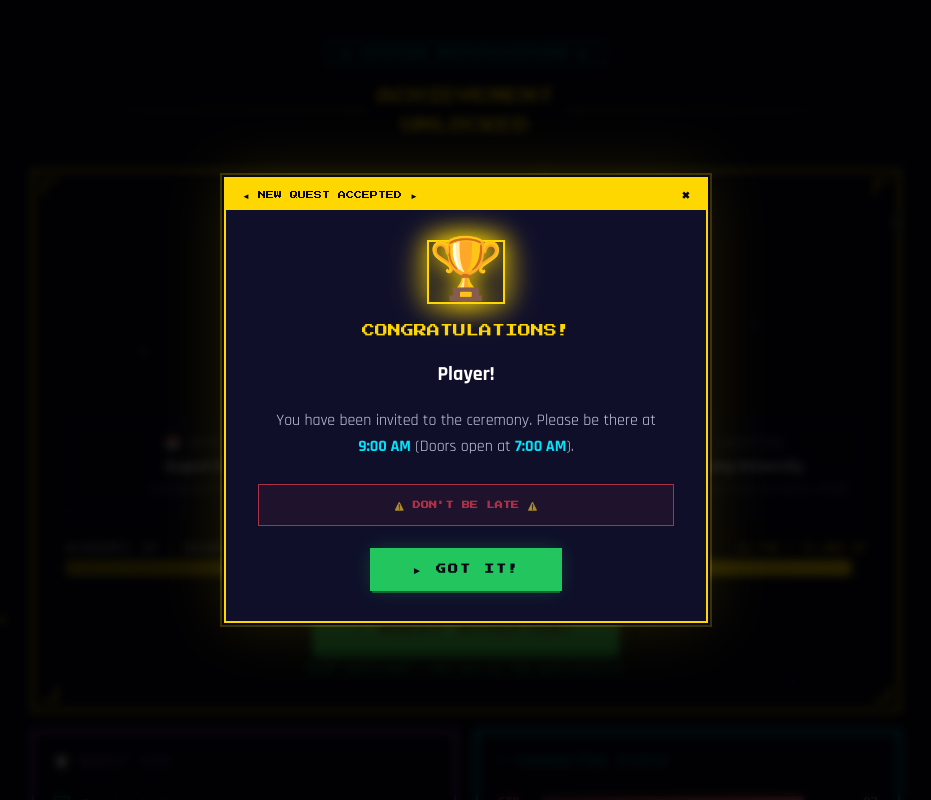
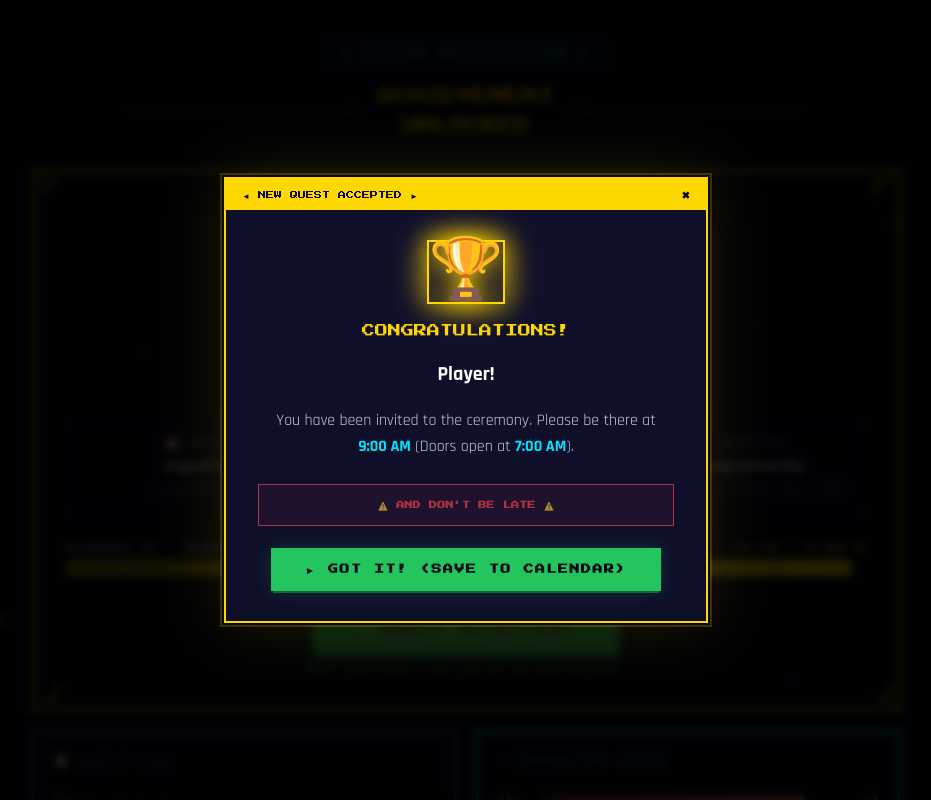
Before and after one commit to stv672/graduation-invitation, a React (Vite) app: page / in a window 1280 px wide. Both pictures are taken after a click on the button "► ACCEPT QUEST". Shown: the top 800 px of the page, without its empty margins (174-1105 px from the left). Built offline with nearby package versions, Linux system fonts and the light colour scheme.

Commit message:
Add files via upload

```diff
--- a/src/app/App.tsx
+++ b/src/app/App.tsx
@@ -1,7 +1,7 @@
 import { useState, useEffect } from "react";
 
 const ACHIEVEMENTS = [
-  { id: 1, icon: "🎓", title: "Scholar Supreme", desc: "Completed 5 years of academic quests", xp: 5000, unlocked: true },
+  { id: 1, icon: "🎓", title: "Scholar Supreme", desc: "Completed 4 years of academic quests", xp: 5000, unlocked: true },
   { id: 2, icon: "📜", title: "Thesis Conqueror", desc: "Defeated the final boss: the dissertation", xp: 3500, unlocked: true },
   { id: 3, icon: "⚔️", title: "All-Nighter Survivor", desc: "Endured 100+ hours of study marathons", xp: 2000, unlocked: true },
   { id: 4, icon: "🏆", title: "Academic Legend", desc: "Barely survived all subjects...", xp: 4200, unlocked: true },
@@ -23,6 +23,20 @@ const STATS = [
   { label: "WIS", value: 91, color: "#ffd700" },
   { label: "CHA", value: 82, color: "#22c55e" },
 ];
+
+// Hàm mở Google Calendar với thông tin sự kiện được điền sẵn
+function openGoogleCalendar() {
+  const title = encodeURIComponent("The Grand Graduation Ceremony - Duy Le");
+  const details = encodeURIComponent("Graduation Ceremony of Duy Le - Bachelor of Information Technology.");
+  const location = encodeURIComponent("Van Lang University, 69/68 Dang Thuy Tram, An Nhon, HCMC");
+  // Ngày 06/08/2026: 07:00 AM - 12:00 PM (giờ Việt Nam UTC+7 -> UTC: 00:00 - 05:00)
+  const startDate = "20260806T000000Z";
+  const endDate = "20260806T050000Z";
+
+  const googleCalendarUrl = `https://calendar.google.com/calendar/render?action=TEMPLATE&text=${title}&dates=${startDate}/${endDate}&details=${details}&location=${location}`;
+
+  window.open(googleCalendarUrl, "_blank");
+}
 
 function PixelBorder({ children, className = "", color = "#00e5ff" }: { children: React.ReactNode; className?: string; color?: string }) {
   return (
@@ -175,6 +189,11 @@ function CongratulationsPopup({ onClose, recipientName }: { onClose: () => void;
     setTimeout(onClose, 300);
   };
 
+  const handleAcceptAndSave = () => {
+    openGoogleCalendar(); // Tự động chuyển hướng sang Google Calendar để người nhận lưu lịch
+    handleClose();
+  };
+
   return (
     <div
       className="fixed inset-0 z-50 flex items-center justify-center px-4"
@@ -255,23 +274,23 @@ function CongratulationsPopup({ onClose, recipientName }: { onClose: () => void;
               animation: "glow-pulse 1.5s ease-in-out infinite",
             }}
           >
-            ⚠️ DON&apos;T BE LATE ⚠️
+            ⚠️ AND DON&apos;T BE LATE ⚠️
           </div>
 
-          {/* OK button */}
+          {/* OK / Add to Calendar button */}
           <button
-            onClick={handleClose}
-            className="px-10 py-3 font-bold tracking-widest transition-all duration-150 active:scale-95"
+            onClick={handleAcceptAndSave}
+            className="px-8 py-3 font-bold tracking-widest transition-all duration-150 active:scale-95"
             style={{
               fontFamily: "'Press Start 2P'",
               fontSize: "10px",
               background: "#22c55e",
               color: "#080818",
               boxShadow: "0 0 0 2px #22c55e, 0 4px 0 #166534, 0 0 20px #22c55e44",
-              letterSpacing: "0.2em",
+              letterSpacing: "0.15em",
             }}
           >
-            ► GOT IT!
+            ► GOT IT! (SAVE TO CALENDAR)
           </button>
         </div>
       </div>
@@ -487,11 +506,11 @@ export default function App() {
               <div className="pt-3" style={{ borderTop: "1px solid rgba(0,229,255,0.2)" }}>
                 <div className="flex justify-between text-xs font-mono">
                   <span style={{ color: "#8888aa" }}>CLASS</span>
-                  <span style={{ color: "#ffd700" }}>PRODUCT ANALYST LVL 1</span>
+                  <span style={{ color: "#ffd700" }}>SOFTWARE ENGINEER LVL 1</span>
                 </div>
                 <div className="flex justify-between text-xs font-mono mt-1">
                   <span style={{ color: "#8888aa" }}>TIME PLAYED</span>
-                  <span style={{ color: "#e8e8f0" }}>1,820 DAYS</span>
+                  <span style={{ color: "#e8e8f0" }}>1,460 DAYS</span>
                 </div>
                 <div className="flex justify-between text-xs font-mono mt-1">
                   <span style={{ color: "#8888aa" }}>GUILD</span>
```
